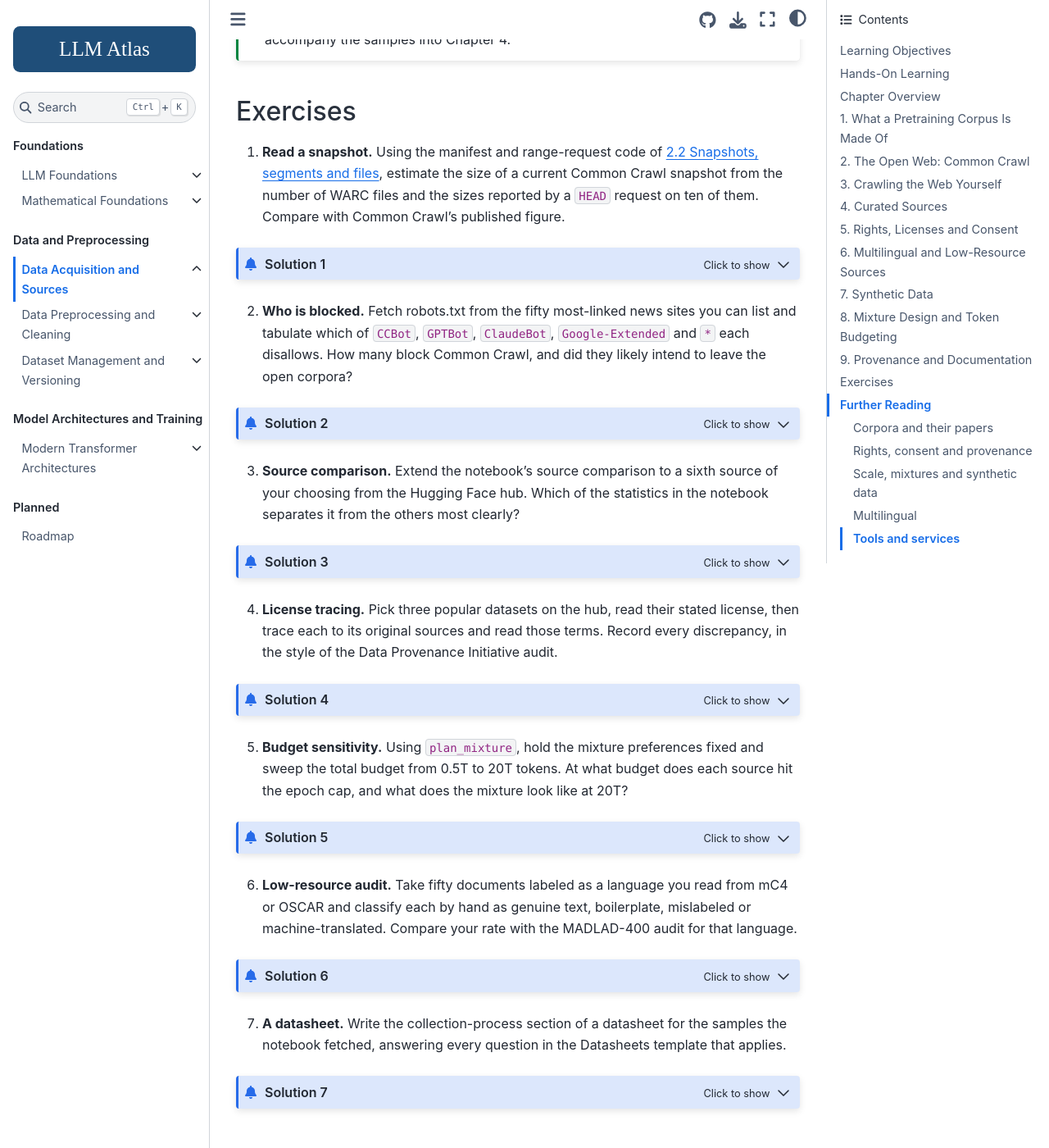
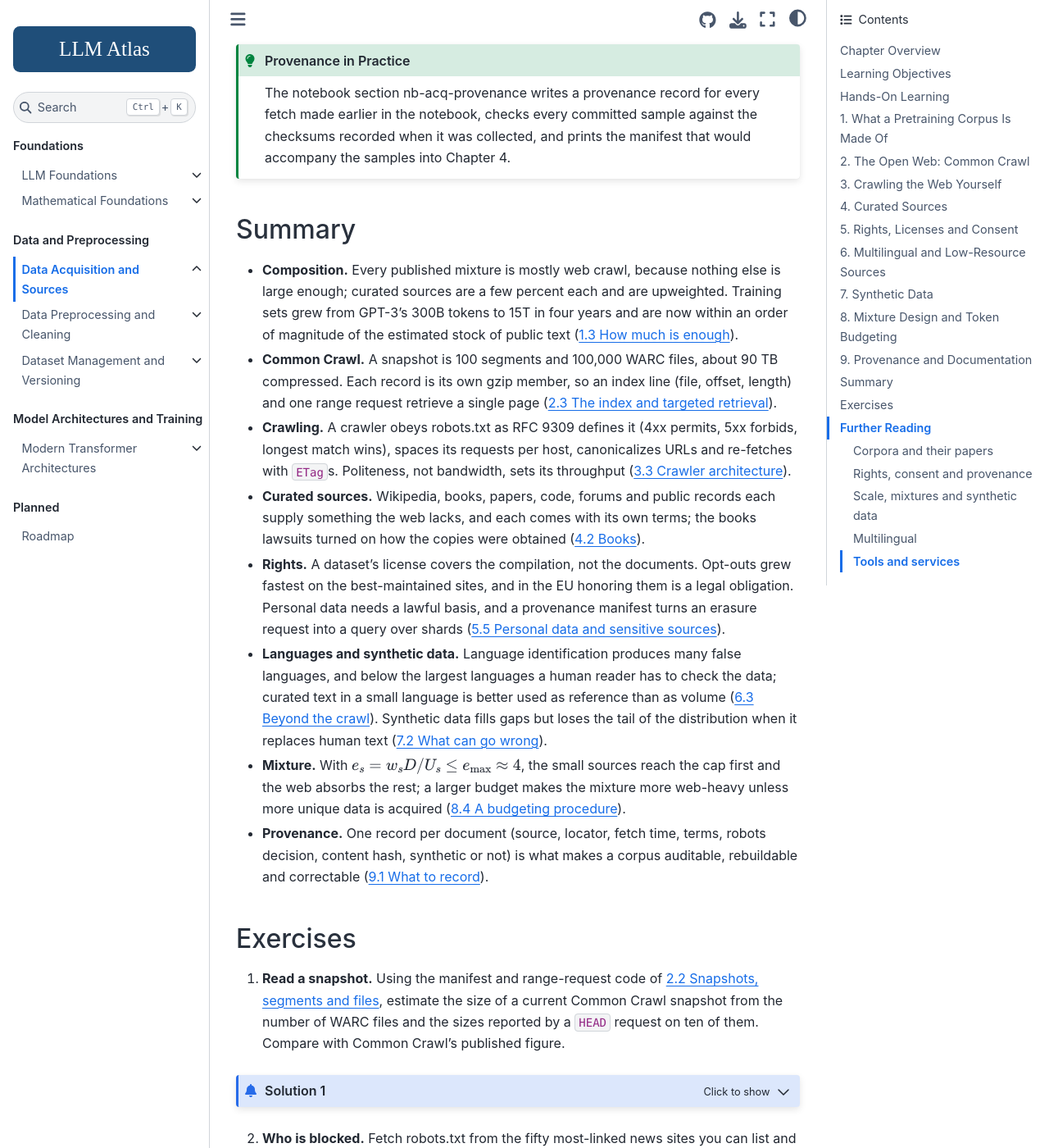
Before and after one commit to Beaker12/llmatlas, a Jupyter Book: the page built from chapters/03-data-acquisition/index.md, in a window 1280 px wide and 1400 px high, scrolled down 44273 px. Shown: the whole window at 82% size. Built offline with Jupyter Book 1.0.4 settings and Sphinx 7.4.7 and the Sphinx Book theme 1.1.4, drawn with Linux system fonts in a browser that asks for light colours; pages that are not in the unit, such as notebooks, are missing from menus; cross-references to code outside the pages are shown as plain code; some of the changed text lies outside the part shown.

Commit message:
Chapter 3: add a Summary, put the Overview first, and widen the learning objectives to the sections now taught; clear the exercises check

````diff
--- a/chapters/03-data-acquisition/index.md
+++ b/chapters/03-data-acquisition/index.md
@@ -57,6 +30,36 @@
 
 From sources to training data. Rights are decided at acquisition ({ref}`sec-ch3-rights-licenses-consent`), each kept document gets a manifest record ({ref}`sec-ch3-provenance-documentation`), and the mixture plan ({ref}`sec-ch3-mixture-design-token-budgeting`) fixes each source's weight $w_s$ and epochs $e_s \le e_{\max}$ before Chapter 5 samples the cleaned shards.
 ```
+
+(sec-ch3-learning-objectives)=
+
+## Learning Objectives
+
+By the end of this chapter, you will understand:
+
+- What the pretraining corpora of GPT-3, the LLaMA family, The Pile, Dolma and FineWeb are made of, and roughly in what proportions
+- How Common Crawl is organized (snapshots, segments, WARC/WET/WAT files, the index) and how to read a slice of it
+- How to crawl responsibly: robots.txt, rate limits, sitemaps, and the economics of fetching a billion pages
+- How a crawler's frontier, scheduler and fetchers fit together, with URL canonicalization and conditional re-fetching in code
+- The main curated sources (Wikipedia, books, scientific papers, source code, forums and dialogue) and what each contributes
+- The copyright, licensing, consent and personal-data questions around training data, and how the major open corpora answer them
+- Why multilingual corpora need human audits, and what sources exist beyond the crawl for low-resource languages
+- What synthetic data adds to a corpus and how it fails when it replaces human text
+- How to turn a token budget into a mixture of sources under an epoch cap, and how to document what was collected
+
+(sec-ch3-hands-on-learning)=
+
+## Hands-On Learning
+
+The accompanying notebook, [Data Acquisition Demo](examples/data_acquisition_demo.ipynb), fetches small samples from real public sources and checks every claim with an assertion:
+
+- Reading a Common Crawl snapshot's manifest and parsing records from a byte-range slice of a WARC file ({ref}`nb-acq-crawl`)
+- Checking robots.txt rules for search and AI crawler user agents on an encyclopedia and a news site ({ref}`nb-acq-robots`)
+- Sampling FineWeb, FineWeb-Edu, C4, Wikipedia and FineWeb-2 through the Hugging Face rows API and comparing document lengths, language scores and domain concentration ({ref}`nb-acq-sources`)
+- Turning a compute budget into a token budget and a source mixture with per-source epoch caps ({ref}`nb-acq-mixture`)
+- Writing a provenance manifest with content hashes for everything fetched ({ref}`nb-acq-provenance`)
+
+Everything runs on a CPU in about a minute. The network fetches total a few megabytes; if a source is unreachable, or if `LLMATLAS_OFFLINE=1` is set, the notebook falls back to committed samples under `examples/data/` so that the results, and the assertions, are reproducible.
 
 (sec-ch3-pretraining-corpus-composition)=
 
@@ -1092,6 +1095,19 @@
 The notebook section {ref}`nb-acq-provenance` writes a provenance record for every fetch made earlier in the notebook, checks every committed sample against the checksums recorded when it was collected, and prints the manifest that would accompany the samples into Chapter 4.
 ```
 
+(sec-ch3-summary)=
+
+## Summary
+
+- **Composition.** Every published mixture is mostly web crawl, because nothing else is large enough; curated sources are a few percent each and are upweighted. Training sets grew from GPT-3's 300B tokens to 15T in four years and are now within an order of magnitude of the estimated stock of public text ({ref}`sec-ch3-epochs`).
+- **Common Crawl.** A snapshot is 100 segments and 100,000 WARC files, about 90 TB compressed. Each record is its own gzip member, so an index line (file, offset, length) and one range request retrieve a single page ({ref}`sec-ch3-index-targeted-retrieval`).
+- **Crawling.** A crawler obeys robots.txt as RFC 9309 defines it (4xx permits, 5xx forbids, longest match wins), spaces its requests per host, canonicalizes URLs and re-fetches with `ETag`s. Politeness, not bandwidth, sets its throughput ({ref}`sec-ch3-crawler-architecture`).
+- **Curated sources.** Wikipedia, books, papers, code, forums and public records each supply something the web lacks, and each comes with its own terms; the books lawsuits turned on how the copies were obtained ({ref}`sec-ch3-books`).
+- **Rights.** A dataset's license covers the compilation, not the documents. Opt-outs grew fastest on the best-maintained sites, and in the EU honoring them is a legal obligation. Personal data needs a lawful basis, and a provenance manifest turns an erasure request into a query over shards ({ref}`sec-ch3-personal-data-sensitive-sources`).
+- **Languages and synthetic data.** Language identification produces many false languages, and below the largest languages a human reader has to check the data; curated text in a small language is better used as reference than as volume ({ref}`sec-ch3-beyond-crawl`). Synthetic data fills gaps but loses the tail of the distribution when it replaces human text ({ref}`sec-ch3-failure-modes`).
+- **Mixture.** With $e_s = w_s D / U_s \le e_{\max} \approx 4$, the small sources reach the cap first and the web absorbs the rest; a larger budget makes the mixture more web-heavy unless more unique data is acquired ({ref}`sec-ch3-budgeting-procedure`).
+- **Provenance.** One record per document (source, locator, fetch time, terms, robots decision, content hash, synthetic or not) is what makes a corpus auditable, rebuildable and correctable ({ref}`sec-ch3-record-contents`).
+
 (sec-ch3-exercises)=
 
 ## Exercises
````
Also changed, not shown: other parts of chapters/03-data-acquisition/index.md (+0 -27 lines), 1 other file.
